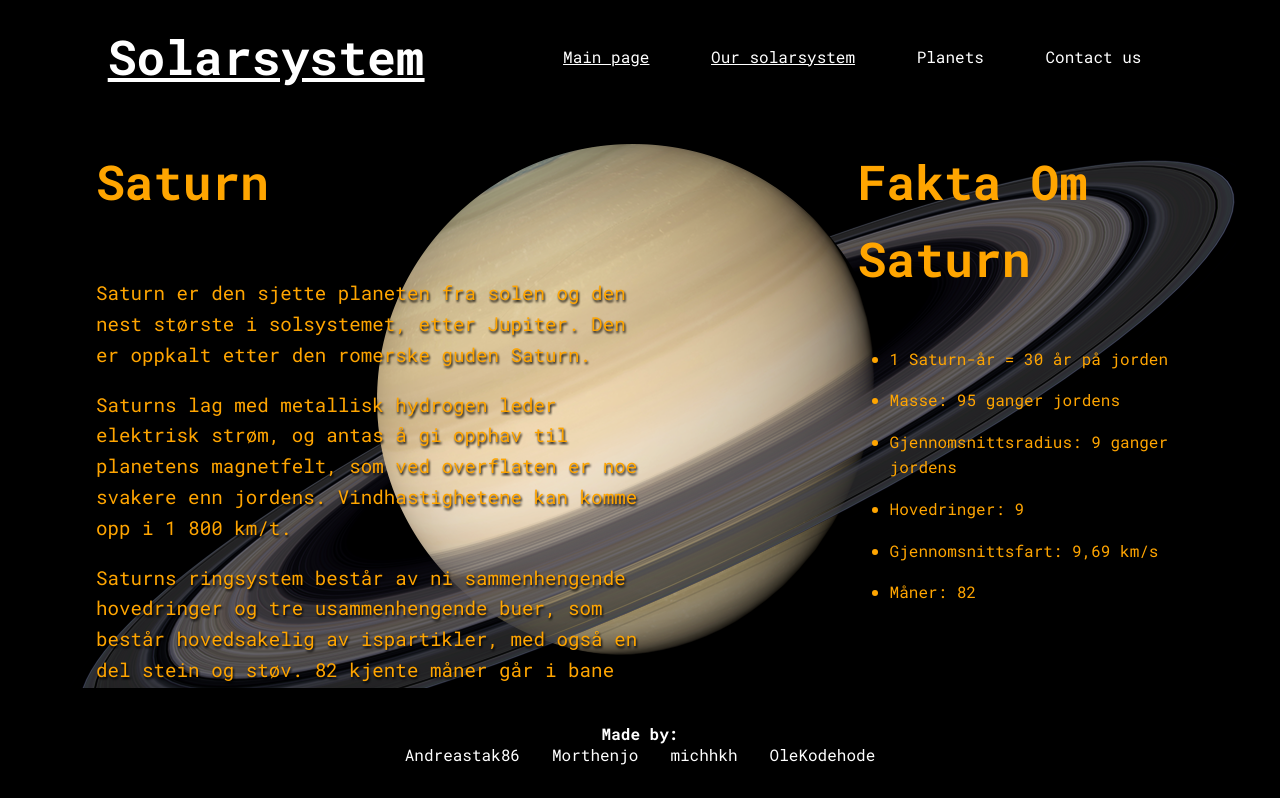
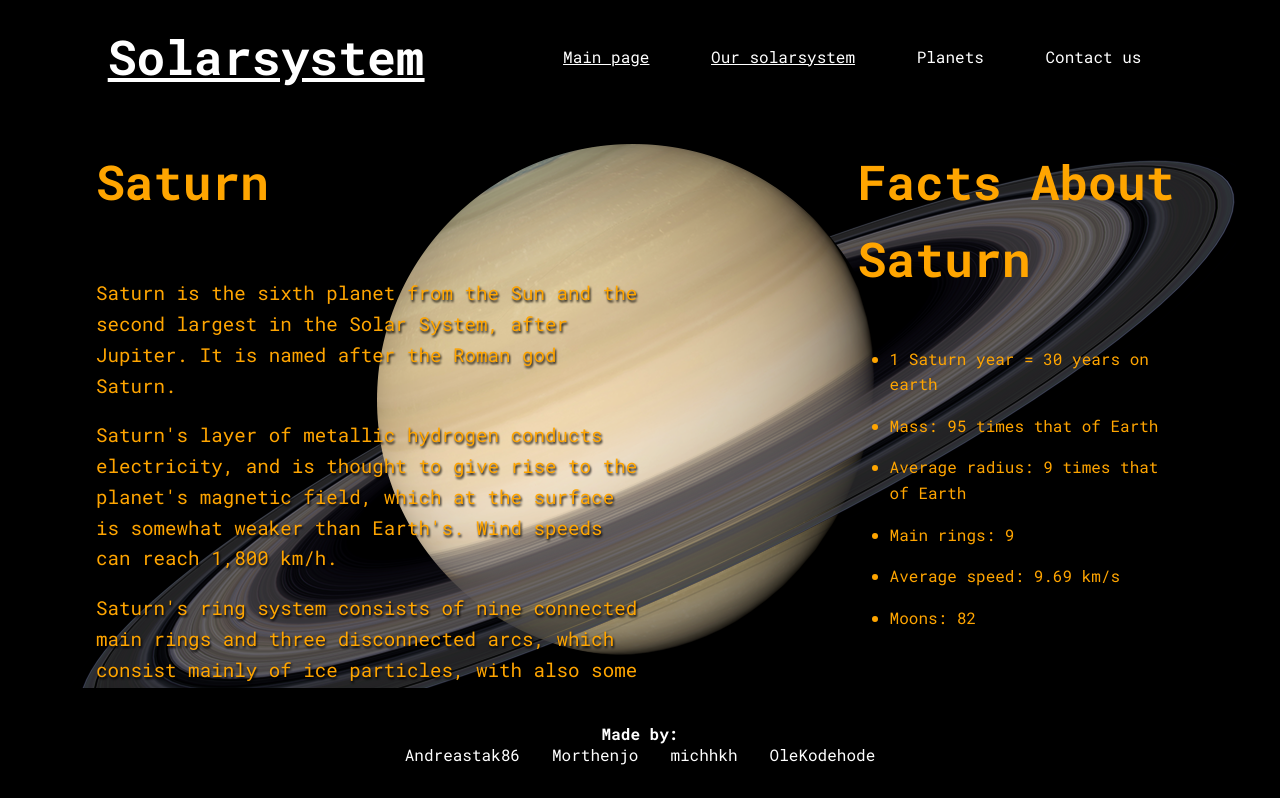
Before and after one commit to Andreastak86/Solsytemet, a React (Create React App) app: page /Solsytemet/saturn in a window 1280 px wide. Shown: the top 798 px of the page. Built offline with nearby package versions, Linux system fonts and the light colour scheme.

Commit message:
Updated saturn page text

```diff
--- a/src/pages/saturnPage/index.js
+++ b/src/pages/saturnPage/index.js
@@ -9,49 +9,34 @@ import {
   StyledPageSection,
   StyledPageUl,
 } from "./styles";
+import { t } from "i18next";
 
-export const Saturn = () => {
+const Saturn = () => {
   return (
     <StyledPageSection>
       <StyledPageContainer>
         <StyledPageMainWrapper>
           <StyledPageInfoWrapper info>
-            <StyledPageH1>Saturn</StyledPageH1>
-            <StyledPageP>
-              Saturn er den sjette planeten fra solen og den nest største i
-              solsystemet, etter Jupiter. Den er oppkalt etter den romerske
-              guden Saturn.
-            </StyledPageP>
-            <StyledPageP>
-              Saturns lag med metallisk hydrogen leder elektrisk strøm, og antas
-              å gi opphav til planetens magnetfelt, som ved overflaten er noe
-              svakere enn jordens. Vindhastighetene kan komme opp i 1 800 km/t.
-            </StyledPageP>
-            <StyledPageP>
-              Saturns ringsystem består av ni sammenhengende hovedringer og tre
-              usammenhengende buer, som består hovedsakelig av ispartikler, med
-              også en del stein og støv. 82 kjente måner går i bane rundt
-              planeten - 53 av disse har fått offisielle navn. I tillegg
-              befinner det seg hundrevis av «dvergmåner» i ringsystemet.
-            </StyledPageP>
+            <StyledPageH1>{t("Saturn.title")}</StyledPageH1>
+            <StyledPageP>{t("Saturn.firstText")}</StyledPageP>
+            <StyledPageP>{t("Saturn.secondText")}</StyledPageP>
+            <StyledPageP>{t("Saturn.thirdText")}</StyledPageP>
           </StyledPageInfoWrapper>
 
           <StyledPageInfoWrapper facts>
-            <StyledPageH1>Fakta Om Saturn</StyledPageH1>
+            <StyledPageH1>{t("Saturn.factsTitle")}</StyledPageH1>
             <StyledPageUl>
-              <StyledPageLi>1 Saturn-år = 30 år på jorden</StyledPageLi>
-              <StyledPageLi>Masse: 95 ganger jordens</StyledPageLi>
-              <StyledPageLi>Gjennomsnittsradius: 9 ganger jordens</StyledPageLi>
-              <StyledPageLi>Hovedringer: 9</StyledPageLi>
-              <StyledPageLi>Gjennomsnittsfart: 9,69 km/s</StyledPageLi>
-              <StyledPageLi>Måner: 82</StyledPageLi>
+              <StyledPageLi>{t("Saturn.factsYear")}</StyledPageLi>
+              <StyledPageLi>{t("Saturn.factsMass")}</StyledPageLi>
+              <StyledPageLi>{t("Saturn.factsRadius")}</StyledPageLi>
+              <StyledPageLi>{t("Saturn.factsRings")}</StyledPageLi>
+              <StyledPageLi>{t("Saturn.factsSpeed")}</StyledPageLi>
+              <StyledPageLi>{t("Saturn.factsMoons")}</StyledPageLi>
             </StyledPageUl>
           </StyledPageInfoWrapper>
         </StyledPageMainWrapper>
         <StyledPageFooter>
-          <StyledPageP footer>
-            Hentet: 11. oktober 2022 fra https://no.wikipedia.org/wiki/Saturn
-          </StyledPageP>
+          <StyledPageP footer>{t("Saturn.source")}</StyledPageP>
         </StyledPageFooter>
       </StyledPageContainer>
     </StyledPageSection>
```
